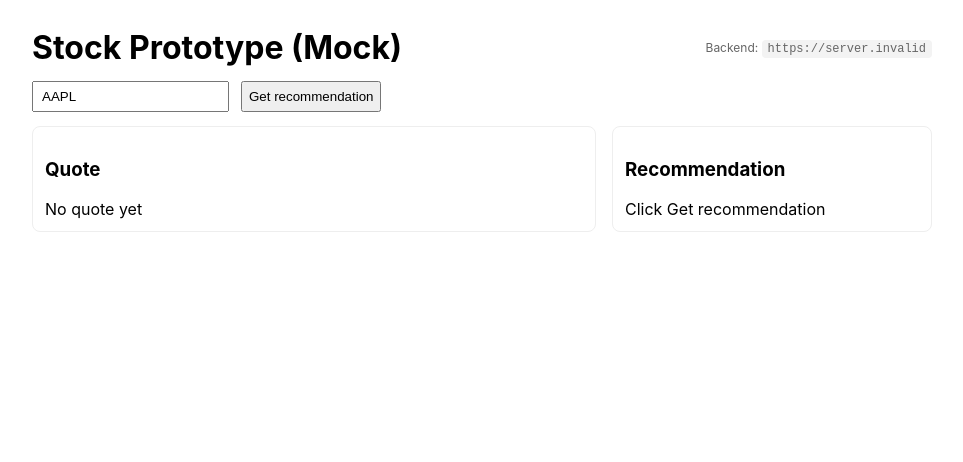
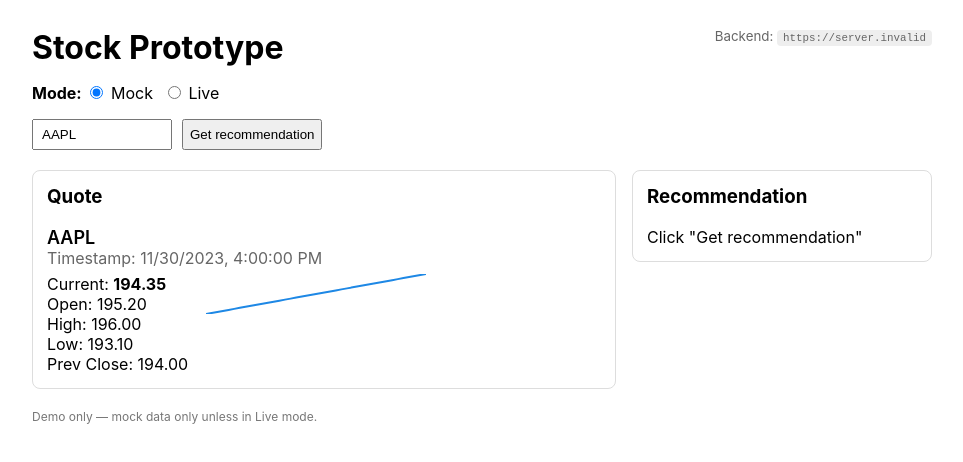
Before and after one commit to nidhikonanur/stock-prototype-mock, a React (Create React App) app in the folder frontend/: page / in a window 1280 px wide. Shown: the top 462 px of the page, without its empty margins (158-1121 px from the left). Built offline with nearby package versions, Linux system fonts and the light colour scheme; no server answers.

Commit message:
Refactor App.js for better error handling and UI
Refactor App.js to improve error handling, UI structure, and mock data usage.

```diff
--- a/frontend/src/App.js
+++ b/frontend/src/App.js
@@ -1,103 +1,299 @@
-// Replace your current App.js with this exact code
 import React, { useState, useEffect } from "react";
+
 const API = (process.env.REACT_APP_API_URL || "").replace(/\/$/, "");
-function fmt(n){ return typeof n==='number'? n.toFixed(2): String(n); }
-function tsToLocal(ts){ return ts? new Date(ts*1000).toLocaleString():'n/a'; }
 
-// tiny sparkline: expects an array of numbers
+// Format numbers
+function fmt(n) {
+  return typeof n === "number" ? n.toFixed(2) : String(n);
+}
+
+// Convert epoch seconds to local date/time
+function tsToLocal(ts) {
+  try {
+    return ts ? new Date(ts * 1000).toLocaleString() : "n/a";
+  } catch {
+    return "n/a";
+  }
+}
+
+// ----- Sparkline chart (mini SVG, no libraries) -----
 function Sparkline({ data = [], width = 220, height = 40 }) {
-  if (!data || data.length === 0) return <div style={{height:height}}>No history</div>;
-  const max = Math.max(...data), min = Math.min(...data);
-  const points = data.map((v,i)=>{
-    const x = (i/(data.length-1)) * width;
+  if (!data || data.length < 2) return <div style={{ height }}>No data</div>;
+
+  const max = Math.max(...data);
+  const min = Math.min(...data);
+
+  const points = data
+    .map((v, i) => {
+      const x = (i / (data.length - 1)) * width;
       const y = height - ((v - min) / (max - min || 1)) * height;
       return `${x},${y}`;
-  }).join(' ');
+    })
+    .join(" ");
+
   return (
-    <svg width={width} height={height} viewBox={`0 0 ${width} ${height}`}>
-      <polyline fill="none" stroke="#2b8aef" strokeWidth="2" points={points} strokeLinejoin="round" strokeLinecap="round"/>
+    <svg width={width} height={height} style={{ display: "block" }}>
+      <polyline
+        points={points}
+        stroke="#1e88e5"
+        strokeWidth="2"
+        fill="none"
+        strokeLinejoin="round"
+        strokeLinecap="round"
+      />
     </svg>
   );
 }
 
-export default function App(){
-  const [symbol,setSymbol] = useState('AAPL');
-  const [quote,setQuote] = useState(null);
-  const [rec,setRec] = useState(null);
-  const [closes,setCloses] = useState([]);
+// ----- Mock Data -----
+const MOCK_QUOTE = {
+  symbol: "AAPL",
+  data: { c: 194.35, h: 196.0, l: 193.1, o: 195.2, pc: 194.0, t: 1701360000 },
+};
 
-  useEffect(()=>{
+const MOCK_RECOMMEND = {
+  symbol: "AAPL",
+  rec: {
+    score: 100,
+    reason: "Bullish",
+    ma50: 237.25,
+    ma200: 199.75,
+    recentClose: 249.5,
+  },
+};
+
+// mock closes for sparkline
+const MOCK_CLOSES = Array.from({ length: 40 }, (_, i) => 180 + i * 1.2);
+
+export default function App() {
+  const [symbol, setSymbol] = useState("AAPL");
+
+  // Toggle between UI Mock and Live
+  const [uiMode, setUiMode] = useState("mock"); // "mock" or "live"
+
+  const [quote, setQuote] = useState(null);
+  const [rec, setRec] = useState(null);
+  const [closes, setCloses] = useState([]);
+  const [loadingQuote, setLoadingQuote] = useState(false);
+  const [loadingRec, setLoadingRec] = useState(false);
+  const [error, setError] = useState(null);
+
+  // ----- Quote polling -----
+  useEffect(() => {
     let mounted = true;
-    async function fetchQuote(){
+
+    async function fetchQuote() {
+      if (uiMode === "mock") {
+        setQuote(MOCK_QUOTE);
+        setCloses(MOCK_CLOSES);
+        return;
+      }
+
       try {
-        const url = (API? `${API}` : '') + `/api/quote?symbol=${encodeURIComponent(symbol)}`;
-        const r = await fetch(url);
-        const j = await r.json();
-        if(!mounted) return;
-        setQuote(j);
-      } catch(e){ console.error(e); }
+        setLoadingQuote(true);
+        const url = `${API}/api/quote?symbol=${encodeURIComponent(symbol)}`;
+        const res = await fetch(url);
+        const json = await res.json();
+        if (!mounted) return;
+        setQuote(json);
+        setError(null);
+
+        // Use mock sparkline unless you later build a history endpoint
+        setCloses(MOCK_CLOSES);
+      } catch (e) {
+        if (mounted) setError("Failed to fetch quote");
+      } finally {
+        if (mounted) setLoadingQuote(false);
       }
+    }
+
     fetchQuote();
     const t = setInterval(fetchQuote, 5000);
-    return ()=>{ mounted=false; clearInterval(t); };
-  },[symbol]);
+    return () => {
+      mounted = false;
+      clearInterval(t);
+    };
+  }, [symbol, uiMode]);
 
-  async function getRec(){
-    try{
-      const url = (API? `${API}` : '') + `/api/recommend?symbol=${encodeURIComponent(symbol)}`;
-      const r = await fetch(url);
-      const j = await r.json();
-      setRec(j);
-      // if sample or live returns full candle closes, try to extract closes
-      if(j && j.rec && j.rec.recentCloses) setCloses(j.rec.recentCloses);
-      // fallback: if backend returns sample file structure j.c, handle here by calling history endpoint if exists
-      // (optional: you can modify backend to return closes in response)
-    }catch(e){ setRec({ error: e.message }); }
+  // ----- Recommendation -----
+  async function getRecommendation() {
+    if (uiMode === "mock") {
+      setRec(MOCK_RECOMMEND);
+      return;
+    }
+
+    try {
+      setLoadingRec(true);
+      const url = `${API}/api/recommend?symbol=${encodeURIComponent(symbol)}`;
+      const res = await fetch(url);
+      const json = await res.json();
+      setRec(json);
+    } catch (e) {
+      setRec({ error: "Failed to fetch recommendation" });
+    } finally {
+      setLoadingRec(false);
+    }
   }
 
   return (
-    <div style={{padding:20,fontFamily:'Inter, Arial, sans-serif',maxWidth:900,margin:'0 auto'}}>
-      <header style={{display:'flex',justifyContent:'space-between',alignItems:'center'}}>
-        <h1 style={{margin:0}}>Stock Prototype (Mock)</h1>
-        <div style={{fontSize:12,color:'#666'}}>Backend: <code style={{background:'#f3f3f3',padding:'2px 6px',borderRadius:4}}>{API||'(same origin)'}</code></div>
+    <div
+      style={{
+        padding: 20,
+        fontFamily: "Inter, Arial, sans-serif",
+        maxWidth: 900,
+        margin: "0 auto",
+      }}
+    >
+      {/* Header */}
+      <header
+        style={{ display: "flex", justifyContent: "space-between", marginBottom: 16 }}
+      >
+        <h1 style={{ margin: 0 }}>Stock Prototype</h1>
+        <small style={{ color: "#666" }}>
+          Backend:{" "}
+          <code style={{ background: "#eee", padding: "2px 6px", borderRadius: 4 }}>
+            {API || "(same origin)"}
+          </code>
+        </small>
       </header>
 
-      <div style={{display:'flex',gap:12,marginTop:14,marginBottom:14}}>
-        <input value={symbol} onChange={e=>setSymbol(e.target.value.toUpperCase())} style={{padding:'6px 8px'}}/>
-        <button onClick={getRec}>Get recommendation</button>
+      {/* Mode Toggle */}
+      <div style={{ marginBottom: 16 }}>
+        <strong>Mode: </strong>
+        <label style={{ marginRight: 10 }}>
+          <input
+            type="radio"
+            name="mode"
+            checked={uiMode === "mock"}
+            onChange={() => setUiMode("mock")}
+          />{" "}
+          Mock
+        </label>
+
+        <label>
+          <input
+            type="radio"
+            name="mode"
+            checked={uiMode === "live"}
+            onChange={() => setUiMode("live")}
+          />{" "}
+          Live
+        </label>
       </div>
 
-      <div style={{display:'grid',gridTemplateColumns:'1fr 320px',gap:16}}>
-        <section style={{border:'1px solid #eee',padding:12,borderRadius:8}}>
-          <h3>Quote</h3>
+      {/* Symbol input + button */}
+      <div style={{ display: "flex", gap: 10, marginBottom: 20 }}>
+        <input
+          value={symbol}
+          onChange={(e) => setSymbol(e.target.value.toUpperCase())}
+          style={{ padding: "6px 8px", width: 120 }}
+        />
+        <button onClick={getRecommendation} disabled={loadingRec}>
+          {loadingRec ? "Loading…" : "Get recommendation"}
+        </button>
+      </div>
+
+      {/* Layout */}
+      <div
+        style={{
+          display: "grid",
+          gridTemplateColumns: "1fr 300px",
+          gap: 16,
+          alignItems: "flex-start",
+        }}
+      >
+        {/* ----- Quote Card ----- */}
+        <section
+          style={{ border: "1px solid #ddd", padding: 14, borderRadius: 8, background: "#fff" }}
+        >
+          <h3 style={{ marginTop: 0 }}>Quote</h3>
+
+          {loadingQuote && <div>Loading…</div>}
+          {error && <div style={{ color: "red" }}>{error}</div>}
+
           {quote && quote.data ? (
-            <div style={{display:'flex',gap:12}}>
-              <div style={{minWidth:160}}>
-                <div style={{fontWeight:700,fontSize:18}}>{quote.symbol}</div>
-                <div style={{color:'#666',marginTop:6}}>Timestamp: {tsToLocal(quote.data.t)}</div>
+            <>
+              <div style={{ fontSize: 18, fontWeight: 600 }}>{quote.symbol}</div>
+              <div style={{ marginBottom: 6, color: "#666" }}>
+                Timestamp: {tsToLocal(quote.data.t)}
               </div>
-              <div style={{flex:1}}>
+
+              <div style={{ display: "flex", gap: 18 }}>
+                <div>
                   <div>Current: <strong>{fmt(quote.data.c)}</strong></div>
                   <div>Open: {fmt(quote.data.o)}</div>
                   <div>High: {fmt(quote.data.h)}</div>
                   <div>Low: {fmt(quote.data.l)}</div>
-                <div>Prev close: {fmt(quote.data.pc)}</div>
-                <div style={{marginTop:8}}><Sparkline data={closes.length?closes: Array.from({length:30},(_,i)=>140+i)} /></div>
+                  <div>Prev Close: {fmt(quote.data.pc)}</div>
+                </div>
+
+                {/* Sparkline */}
+                <div>
+                  <Sparkline data={closes} />
                 </div>
               </div>
-          ) : <div>No quote yet</div>}
+            </>
+          ) : (
+            !loadingQuote && <div>No data</div>
+          )}
         </section>
 
-        <aside style={{border:'1px solid #eee',padding:12,borderRadius:8}}>
-          <h3>Recommendation</h3>
+        {/* ----- Recommendation Card ----- */}
+        <section
+          style={{ border: "1px solid #ddd", padding: 14, borderRadius: 8, background: "#fff" }}
+        >
+          <h3 style={{ marginTop: 0 }}>Recommendation</h3>
+
+          {loadingRec && <div>Loading…</div>}
+
           {rec && rec.rec ? (
             <>
-              <div style={{fontWeight:700,fontSize:20}}>{rec.rec.score}</div>
-              <div>{rec.rec.reason}</div>
+              <div style={{ display: "flex", alignItems: "center", gap: 8 }}>
+                <div style={{ fontSize: 32, fontWeight: 700 }}>{rec.rec.score}</div>
+                <div style={{ fontSize: 14, color: "#444" }}>{rec.rec.reason}</div>
+              </div>
+
+              {/* Score Bar */}
+              <div
+                style={{
+                  height: 12,
+                  marginTop: 8,
+                  background: "#eee",
+                  borderRadius: 6,
+                  overflow: "hidden",
+                }}
+              >
+                <div
+                  style={{
+                    width: `${rec.rec.score}%`,
+                    height: "100%",
+                    background:
+                      rec.rec.score >= 60
+                        ? "#2ecc71"
+                        : rec.rec.score >= 40
+                        ? "#f1c40f"
+                        : "#e74c3c",
+                  }}
+                />
+              </div>
+
+              <div style={{ fontSize: 13, marginTop: 10 }}>
+                <div>Recent Close: <strong>{fmt(rec.rec.recentClose)}</strong></div>
+                <div>MA50: <strong>{fmt(rec.rec.ma50)}</strong></div>
+                <div>MA200: <strong>{fmt(rec.rec.ma200)}</strong></div>
+              </div>
             </>
-          ) : rec && rec.error ? <div style={{color:'red'}}>{rec.error}</div> : <div>Click Get recommendation</div>}
-        </aside>
+          ) : rec && rec.error ? (
+            <div style={{ color: "red" }}>{rec.error}</div>
+          ) : (
+            <div>Click "Get recommendation"</div>
+          )}
+        </section>
       </div>
+
+      <footer style={{ marginTop: 20, fontSize: 12, color: "#777" }}>
+        Demo only — mock data only unless in Live mode.
+      </footer>
     </div>
   );
 }
```
Lines whose indentation alone changed are shown as unchanged.
